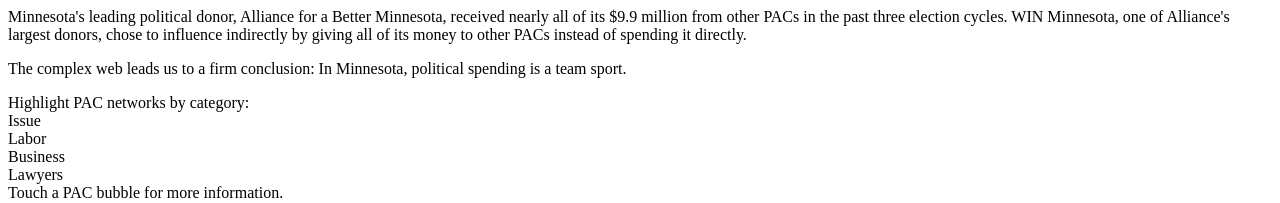
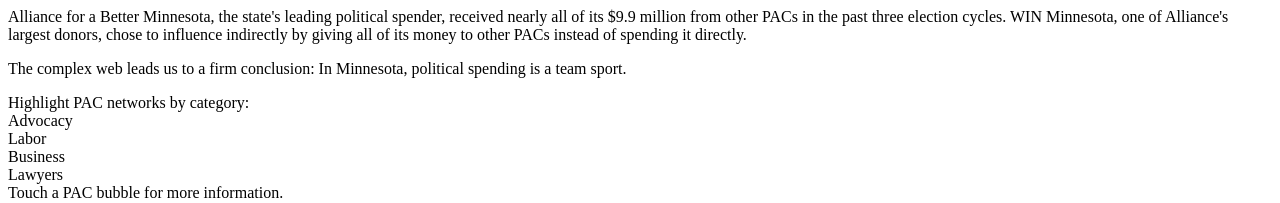
Before and after one commit to kevinschaul/inter-pac-spending, a PHP site: page / in a window 1280 px wide. Shown: the top 203 px of the page. Run offline with PHP 8.4, Linux system fonts and the light colour scheme; data that the repository does not hold is empty.

Commit message:
Language tweaks

```diff
--- a/public/index.php
+++ b/public/index.php
@@ -33,11 +33,11 @@
   <div class='intro'>
 
     <p>
-      Minnesota's leading political donor, Alliance for a Better Minnesota,
-      received nearly all of its $9.9 million from other PACs in
-      the past three election cycles. WIN Minnesota, one of Alliance's largest
-      donors, chose to influence indirectly by giving all of its
-      money to other PACs instead of spending it directly.
+      Alliance for a Better Minnesota, the state's leading political spender,
+      received nearly all of its $9.9 million from other PACs in the
+      past three election cycles. WIN Minnesota, one of Alliance's largest
+      donors, chose to influence indirectly by giving all of its money to other
+      PACs instead of spending it directly.
     </p>
 
     <p>
@@ -53,7 +53,7 @@
     <div class='label'>Highlight PAC networks by category:</div>
     <div class='button-wrapper'>
       <div class='button active' data-show='issue'>
-        <div class='title'>Issue</div>
+        <div class='title'>Advocacy</div>
       </div>
       <div class='button' data-show='labor'>
         <div class='title'>Labor</div>
```
